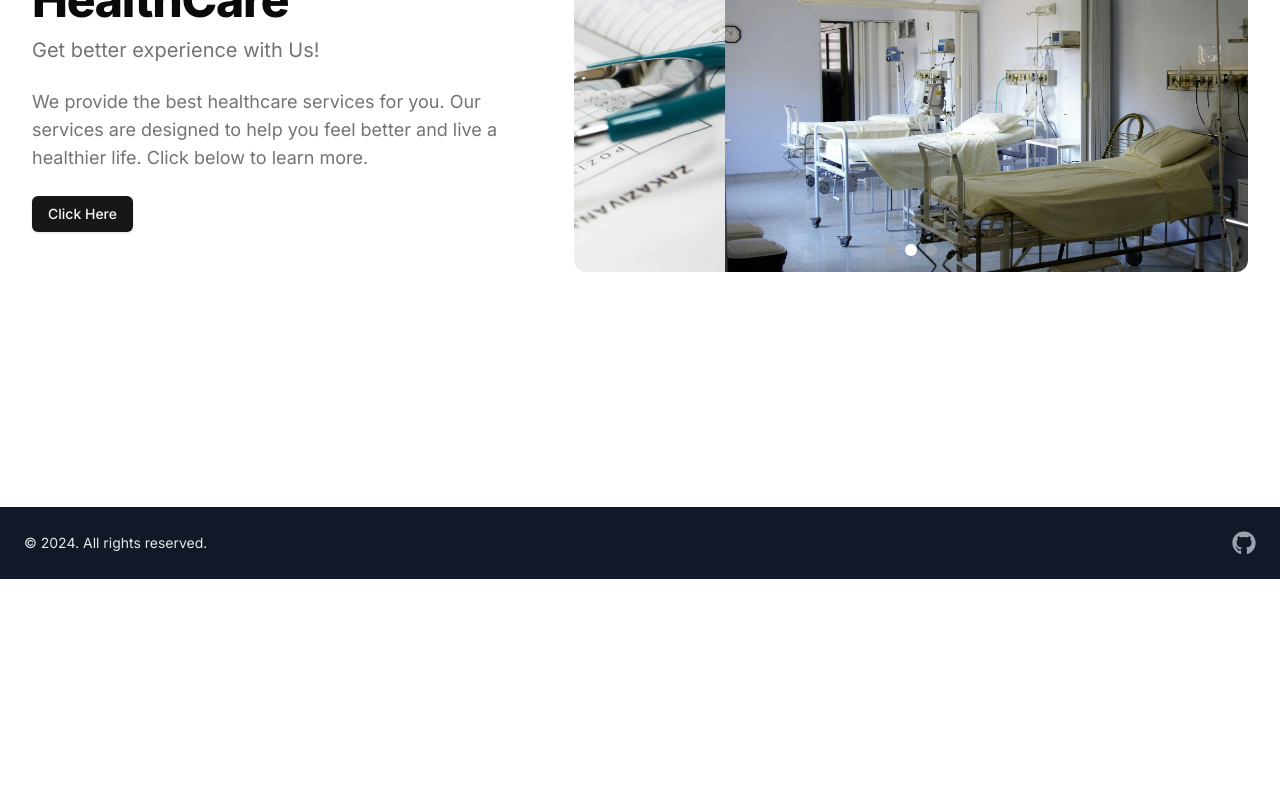
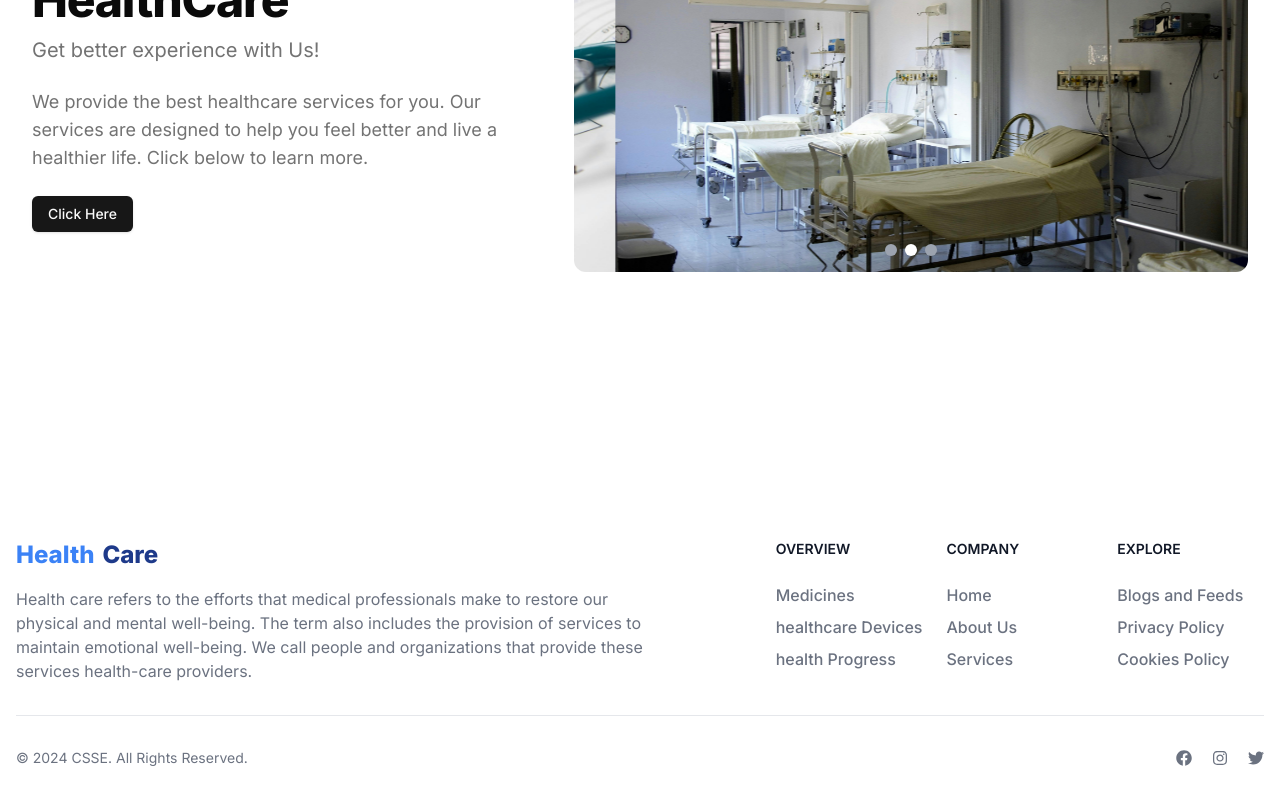
Before and after one commit to thathsaraDinu/smart-healthcare-system, a React (Vite) app in the folder client/: page / in a window 1280 px wide. Shown: the part 221-1021 px from the top of the page. Before the commit the page ends 800 px from the top, so only its background shows below. Built offline with nearby package versions, Linux system fonts and the light colour scheme.

Commit message:
refactor: Update footer component layout and styling

```diff
--- a/client/src/components/footer/footer.jsx
+++ b/client/src/components/footer/footer.jsx
@@ -1,25 +1,153 @@
+import {
+  FaFacebook,
+  FaTwitter,
+  FaInstagram,
+} from 'react-icons/fa';
 import { Link } from 'react-router-dom';
-import { FaGithub } from 'react-icons/fa';
 
 export default function Footer() {
   return (
-    <footer className="dark bg-gray-900 text-gray-200 py-6">
-      <div className="container mx-auto px-4 md:px-6 flex flex-col md:flex-row items-center justify-between">
-        <div className="text-center md:text-left mb-4 md:mb-0">
-          <p className="text-sm">
-            © {new Date().getFullYear()}. All rights
-            reserved.
-          </p>
+    <footer className="bg-white">
+      <div className="mx-auto w-full max-w-screen-xl p-4 py-6 lg:py-8">
+        <div className="md:flex md:justify-between">
+          <div className="mb-6 md:mb-0 max-w-[calc(100vw/2)]">
+            <Link
+              to="/"
+              className="flex items-center gap-2"
+            >
+              <div className="flex items-center gap-2">
+                <div className="text-blue-500 text-2xl font-extrabold">
+                  Health
+                </div>
+                <div className="text-blue-900 text-2xl font-extrabold">
+                  Care
+                </div>
+              </div>
+            </Link>
+            <div className="mt-4 text-gray-500">
+              Health care refers to the efforts that medical
+              professionals make to restore our physical and
+              mental well-being. The term also includes the
+              provision of services to maintain emotional
+              well-being. We call people and organizations
+              that provide these services health-care
+              providers.
+            </div>
+          </div>
+          <div className="grid grid-cols-2 gap-8 sm:gap-6 sm:grid-cols-3">
+            <div>
+              <h2 className="mb-6 text-sm font-semibold text-gray-900 uppercase">
+                Overview
+              </h2>
+              <ul className="text-gray-500 font-medium gap-2 flex flex-col">
+                <li>
+                  <a href="#" className="hover:underline">
+                    Medicines
+                  </a>
+                </li>
+                <li>
+                  <a href="#" className="hover:underline">
+                    healthcare Devices
+                  </a>
+                </li>
+                <li>
+                  <a href="#" className="hover:underline">
+                    health Progress
+                  </a>
+                </li>
+              </ul>
+            </div>
+            <div>
+              <h2 className="mb-6 text-sm font-semibold text-gray-900 uppercase">
+                Company
+              </h2>
+              <ul className="text-gray-500 font-medium gap-2 flex flex-col">
+                <li>
+                  <Link to="/" className="hover:underline">
+                    Home
+                  </Link>
+                </li>
+                <li>
+                  <Link
+                    to="/about"
+                    className="hover:underline"
+                  >
+                    About Us
+                  </Link>
+                </li>
+                <li>
+                  <Link
+                    to="/services"
+                    className="hover:underline"
+                  >
+                    Services
+                  </Link>
+                </li>
+              </ul>
+            </div>
+            <div>
+              <h2 className="mb-6 text-sm font-semibold text-gray-900 uppercase">
+                Explore
+              </h2>
+              <ul className="text-gray-500 font-medium gap-2 flex flex-col">
+                <li>
+                  <a href="#" className="hover:underline">
+                    Blogs and Feeds
+                  </a>
+                </li>
+                <li>
+                  <a href="#" className="hover:underline">
+                    Privacy Policy
+                  </a>
+                </li>
+                <li>
+                  <a href="#" className="hover:underline">
+                    Cookies Policy
+                  </a>
+                </li>
+              </ul>
+            </div>
+          </div>
         </div>
-        <div className="flex items-center justify-center space-x-4">
-          <Link
-            to="https://github.com/ShanelkaPramuditha/smart-healthcare-system"
-            className="text-gray-400 hover:text-gray-100 transition-colors"
-            target="_blank"
-          >
-            <FaGithub className="h-6 w-6" />
-            <span className="sr-only">GitHub</span>
-          </Link>
+        {/* Bottom Part */}
+        <hr className="my-6 border-gray-200 sm:mx-auto lg:my-8" />
+        <div className="sm:flex sm:items-center sm:justify-between">
+          <span className="text-sm text-gray-500 sm:text-center0">
+            © 2024{' '}
+            <a
+              href="https://github.com/ShanelkaPramuditha/smart-healthcare-system"
+              className="hover:underline"
+            >
+              CSSE
+            </a>
+            . All Rights Reserved.
+          </span>
+          <div className="flex mt-4 sm:justify-center sm:mt-0">
+            {/* Facebook */}
+            <a
+              href="#"
+              className="text-gray-500 hover:text-gray-900"
+            >
+              <FaFacebook className="w-4 h-4" />
+              <span className="sr-only">Facebook</span>
+            </a>
+            {/* Instagram */}
+            <a
+              href="#"
+              className="text-gray-500 hover:text-gray-900 ms-5"
+            >
+              <FaInstagram className="w-4 h-4" />
+              <span className="sr-only">Twitter page</span>
+            </a>
+            {/* Twitter */}
+            <a
+              href="#"
+              className="text-gray-500 hover:text-gray-900 ms-5"
+            >
+              <FaTwitter className="w-4 h-4" />
+              <span className="sr-only">Twitter page</span>
+            </a>
+          </div>
         </div>
       </div>
     </footer>
```
